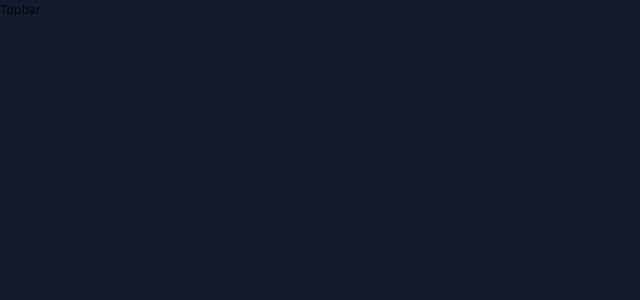
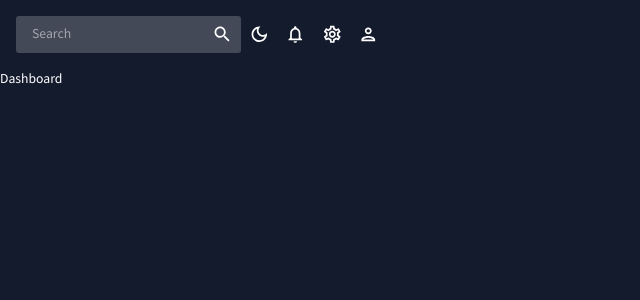
Before and after one commit to Yeison2017/01-dashboard, a React (Vite) app: page / in a window 1280 px wide. Shown: the top 300 px of the page, without its empty margins (0-640 px from the left). Built offline with nearby package versions, Linux system fonts and the light colour scheme.

Commit message:
Se corrige but con el modo dark y maqueta el Topbar

```diff
--- a/index.html
+++ b/index.html
@@ -4,7 +4,7 @@
     <meta charset="UTF-8" />
     <link rel="icon" type="image/svg+xml" href="/vite.svg" />
     <meta name="viewport" content="width=device-width, initial-scale=1.0" />
-    <title>Vite + React + TS</title>
+    <title>01-Dashboard</title>
   </head>
   <body>
     <div id="root"></div>
--- a/src/App.tsx
+++ b/src/App.tsx
@@ -1,5 +1,6 @@
-import { BrowserRouter } from "react-router-dom";
+import { BrowserRouter, Route, Routes } from "react-router-dom";
 import Providers from "./Providers";
+import Dashboard from "./scenes/dashboard";
 import Topbar from "./scenes/global/Topbar";
 
 const App = () => {
@@ -8,6 +9,9 @@
       <div className="app">
         <main className="content">
           <Topbar />
+          <Routes>
+            <Route path="/" element={<Dashboard />} />
+          </Routes>
         </main>
       </div>
     </Providers>
--- a/src/scenes/dashboard/index.tsx
+++ b/src/scenes/dashboard/index.tsx
@@ -1,4 +1,4 @@
-import React from "react";
+import { Typography } from "@mui/material";
 
 const Dashboard = () => {
   return <div>Dashboard</div>;
--- a/src/scenes/global/Topbar.tsx
+++ b/src/scenes/global/Topbar.tsx
@@ -1,5 +1,53 @@
+import { useContext } from "react";
+import { Box, IconButton, useTheme, InputBase } from "@mui/material";
+import LightModeOutlinedIcon from "@mui/icons-material/LightModeOutlined";
+import DarkModeOutlinedIcon from "@mui/icons-material/DarkModeOutlined";
+import NotificationsOutlinedIcon from "@mui/icons-material/NotificationsOutlined";
+import SettingsOutlinedIcon from "@mui/icons-material/SettingsOutlined";
+import PersonOutlinedIcon from "@mui/icons-material/PersonOutlined";
+import SearchIcon from "@mui/icons-material/Search";
+
+import { ColorModeContext, tokens } from "../../theme";
+
 const Topbar = () => {
-  return <div>Topbar</div>;
+  const theme = useTheme();
+  const colors = tokens(theme.palette.mode);
+
+  const colorMode = useContext(ColorModeContext);
+
+  return (
+    <Box display="flex" justifyContent="space-between" p={2}>
+      <Box
+        display="flex"
+        sx={{ backgroundColor: colors.primary[400] }}
+        borderRadius="3px"
+      >
+        <InputBase sx={{ ml: 2, flex: 1 }} placeholder="Search" />
+        <IconButton type="button" sx={{ p: 1 }}>
+          <SearchIcon />
+        </IconButton>
+      </Box>
+
+      <Box display="flex">
+        <IconButton onClick={colorMode.toggleColorMode}>
+          {theme.palette.mode === "dark" ? (
+            <DarkModeOutlinedIcon />
+          ) : (
+            <LightModeOutlinedIcon />
+          )}
+        </IconButton>
+        <IconButton>
+          <NotificationsOutlinedIcon />
+        </IconButton>
+        <IconButton>
+          <SettingsOutlinedIcon />
+        </IconButton>
+        <IconButton>
+          <PersonOutlinedIcon />
+        </IconButton>
+      </Box>
+    </Box>
+  );
 };
 
 export default Topbar;
--- a/src/theme.ts
+++ b/src/theme.ts
@@ -1,5 +1,6 @@
 import { createContext, useState, useMemo, Context } from "react";
 import { createTheme, Palette, Theme } from "@mui/material/styles";
+import { PaletteMode } from "@mui/material";
 
 export const tokens = (mode: string) => ({
   ...(mode === "dark"
@@ -128,12 +129,12 @@
 });
 
 // mui theme settings
-export const themeSettings = (mode: string) => {
+export const themeSettings = (mode: PaletteMode) => {
   const colors = tokens(mode);
 
   return createTheme({
     palette: {
-      // mode: mode,
+      mode: mode,
       ...(mode === "dark"
         ? {
             primary: {
@@ -169,30 +170,30 @@
           }),
     },
     typography: {
-      fontFamily: ["Source Sans Pro", "sans-serif"].join(" "),
+      fontFamily: ["Source Sans Pro", "sans-serif"].join(","),
       fontSize: 12,
       h1: {
-        fontFamily: ["Source Sans Pro", "sans-serif"].join(" "),
+        fontFamily: ["Source Sans Pro", "sans-serif"].join(","),
         fontSize: 40,
       },
       h2: {
-        fontFamily: ["Source Sans Pro", "sans-serif"].join(" "),
+        fontFamily: ["Source Sans Pro", "sans-serif"].join(","),
         fontSize: 32,
       },
       h3: {
-        fontFamily: ["Source Sans Pro", "sans-serif"].join(" "),
+        fontFamily: ["Source Sans Pro", "sans-serif"].join(","),
         fontSize: 24,
       },
       h4: {
-        fontFamily: ["Source Sans Pro", "sans-serif"].join(" "),
+        fontFamily: ["Source Sans Pro", "sans-serif"].join(","),
         fontSize: 20,
       },
       h5: {
-        fontFamily: ["Source Sans Pro", "sans-serif"].join(" "),
+        fontFamily: ["Source Sans Pro", "sans-serif"].join(","),
         fontSize: 16,
       },
       h6: {
-        fontFamily: ["Source Sans Pro", "sans-serif"].join(" "),
+        fontFamily: ["Source Sans Pro", "sans-serif"].join(","),
         fontSize: 14,
       },
     },
@@ -209,7 +210,7 @@
 });
 
 export const useMode = () => {
-  const [mode, setMode] = useState("dark");
+  const [mode, setMode] = useState<PaletteMode>("dark");
 
   const colorMode = useMemo(
     () => ({
```
